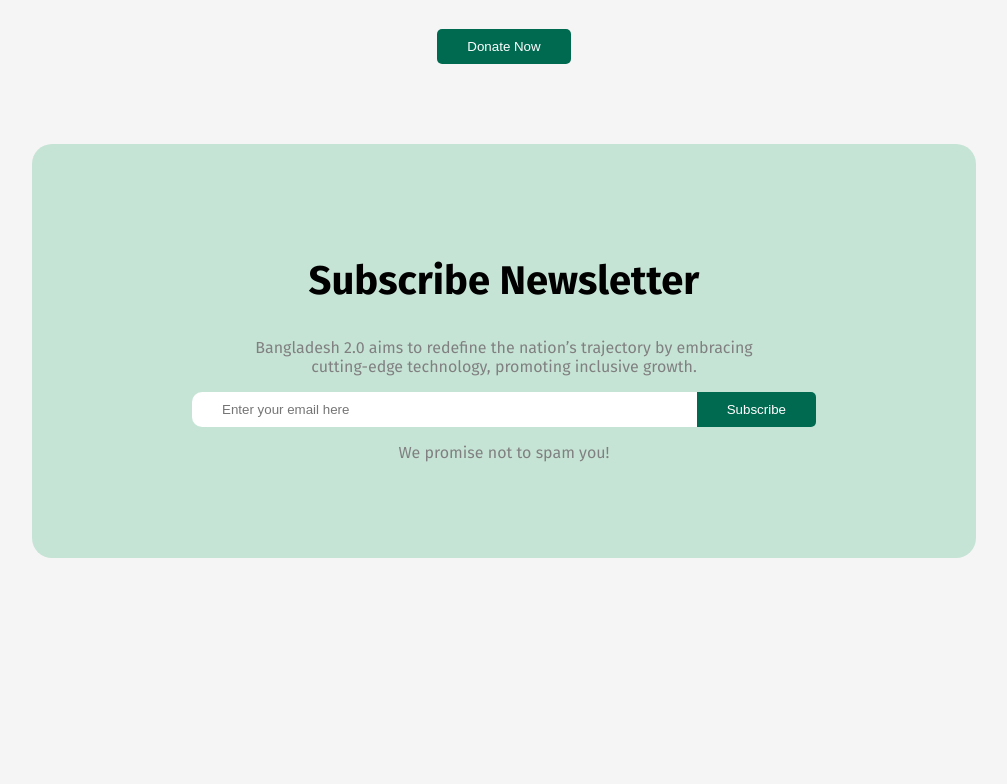
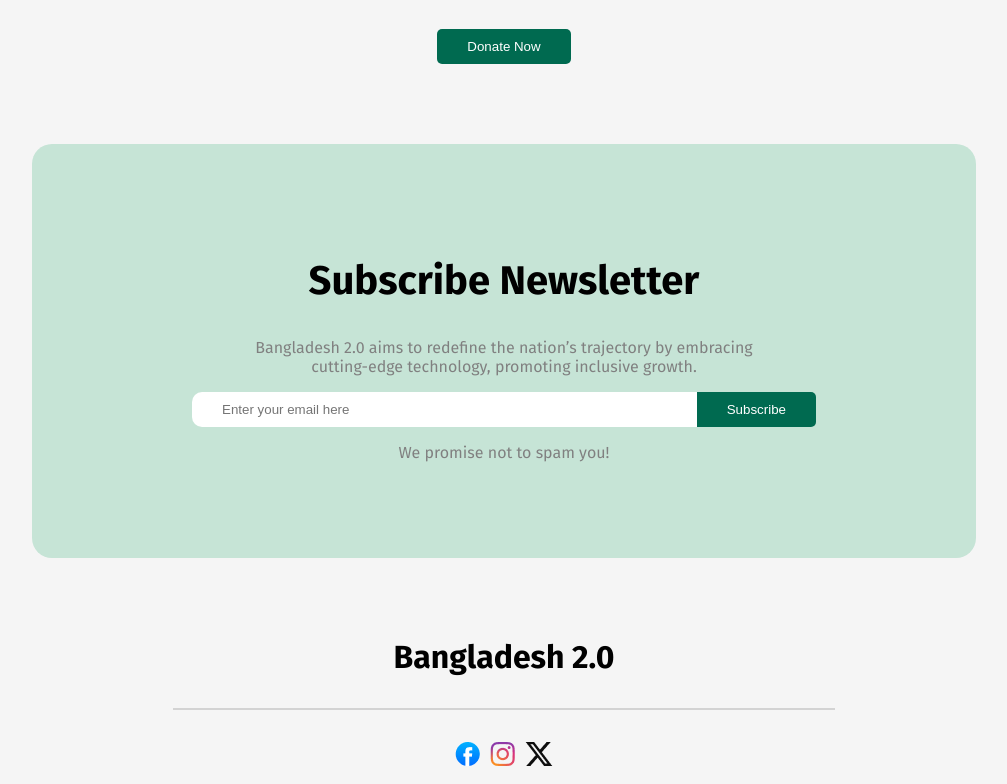
Before and after one commit to IshtiaqAhmed001/bangladesh2.0, a plain HTML site: page index.html in a window 1280 px wide. Shown: the part 3040-3824 px from the top of the page, without its empty margins (136-1143 px from the left). Before the commit the page ends 3696 px from the top, so only its background shows below. Drawn offline with Linux system fonts and the light colour scheme.

Commit message:
added footer

```diff
--- a/index.html
+++ b/index.html
@@ -160,7 +160,13 @@
     </main>
 
     <footer>
-
+<h3 class="footer-heading">Bangladesh 2.0</h3>
+<hr>
+<div class="footer-icons">
+    <img src="./assets/facebook.png" alt="">
+    <img src="./assets/instagram.png" alt="">
+    <img src="./assets/x.png" alt="">
+</div>
     </footer>
 </body>
 
--- a/styles/style.css
+++ b/styles/style.css
@@ -189,3 +189,24 @@ gap: 24px;
 .subscribe-btn{
     border-radius: 0px 5px 5px 0px;
 }
+
+/* footer styles  */
+footer{
+    text-align: center;
+}
+.footer-heading{
+    font-size: 32px;
+    margin: 0px auto;
+}
+footer hr{
+    width: 70%;
+    background-color: lightgray;
+    border: 1px solid lightgray;
+    margin: 32px auto;
+}
+
+.footer-icons{
+    display: flex;
+    gap: 10px;
+    justify-content: center;
+}
```
